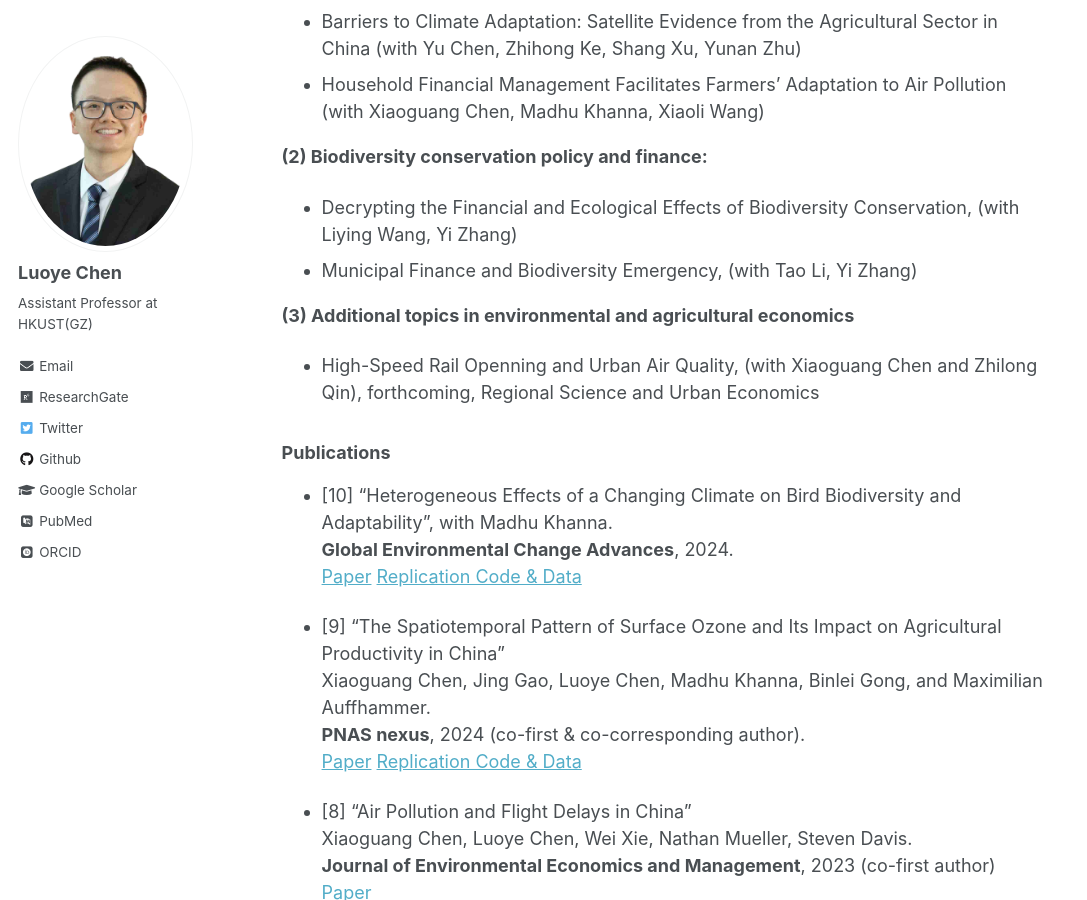
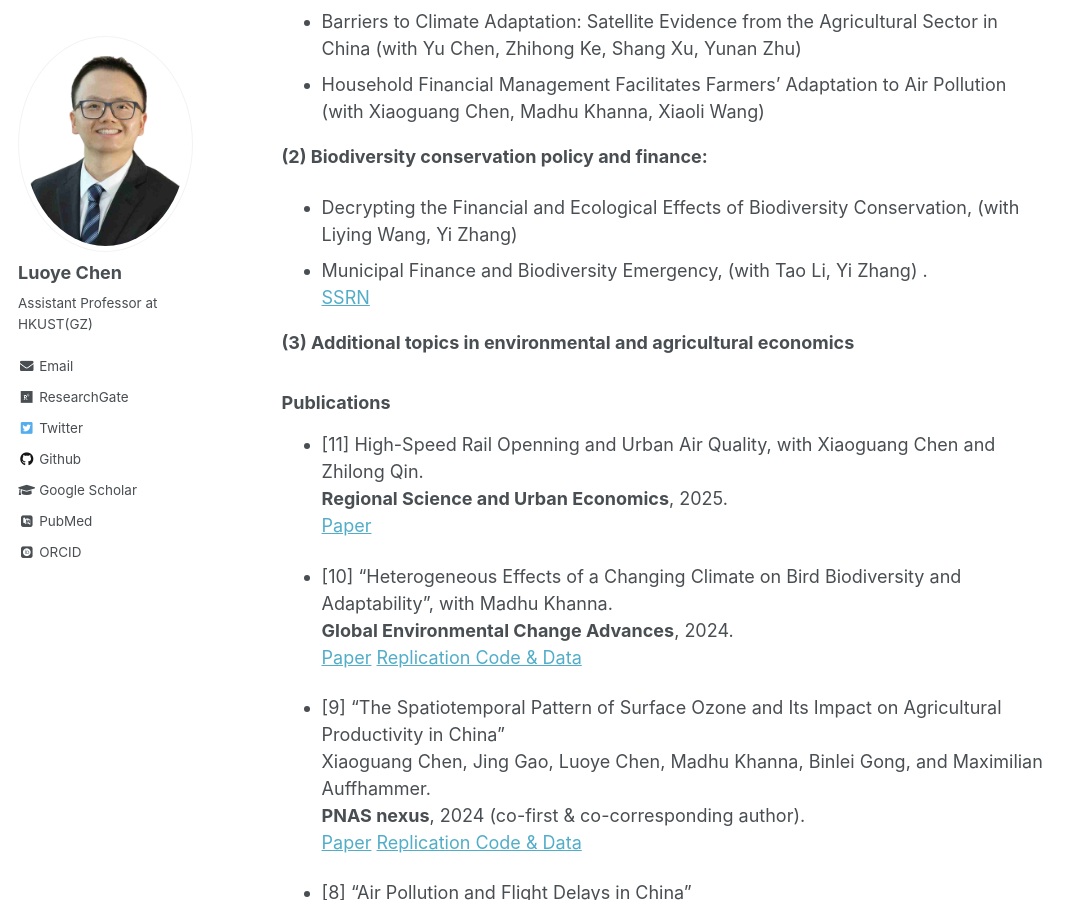
Before and after one commit to luoyec/luoyec.github.io, a Jekyll site: the page built from _pages/publication2.md, in a window 1280 px wide and 900 px high, scrolled down 395 px. Shown: the whole window, without its empty margins (0-1087 px from the left). Built offline with Jekyll 4.4.1, drawn with Linux system fonts in a browser that asks for light colours; some web fonts are replaced.

Commit message:
Update publication2.md

```diff
--- a/_pages/publication2.md
+++ b/_pages/publication2.md
@@ -17,12 +17,16 @@ redirect_from:
 
 **(2) Biodiversity conservation policy and finance:**
 - Decrypting the Financial and Ecological Effects of Biodiversity Conservation, (with Liying Wang, Yi Zhang)
-- Municipal Finance and Biodiversity Emergency, (with Tao Li, Yi Zhang)
+- Municipal Finance and Biodiversity Emergency, (with Tao Li, Yi Zhang) .\
+  [SSRN](https://papers.ssrn.com/sol3/papers.cfm?abstract_id=5102235)
 
 **(3) Additional topics in environmental and agricultural economics**
-- High-Speed Rail Openning and Urban Air Quality, (with Xiaoguang Chen and Zhilong Qin), forthcoming, Regional Science and Urban Economics
 
 ### Publications
+- [11] High-Speed Rail Openning and Urban Air Quality, with Xiaoguang Chen and Zhilong Qin. \
+  **Regional Science and Urban Economics**, 2025.\
+  [Paper](https://doi.org/10.1016/j.regsciurbeco.2025.104134)
+
 - [10] "Heterogeneous Effects of a Changing Climate on Bird Biodiversity and Adaptability”, with Madhu Khanna. \
   **Global Environmental Change Advances**, 2024.\
   [Paper](https://doi.org/10.1016/j.gecadv.2024.100008) [Replication Code & Data](https://zenodo.org/records/11054670)
```
